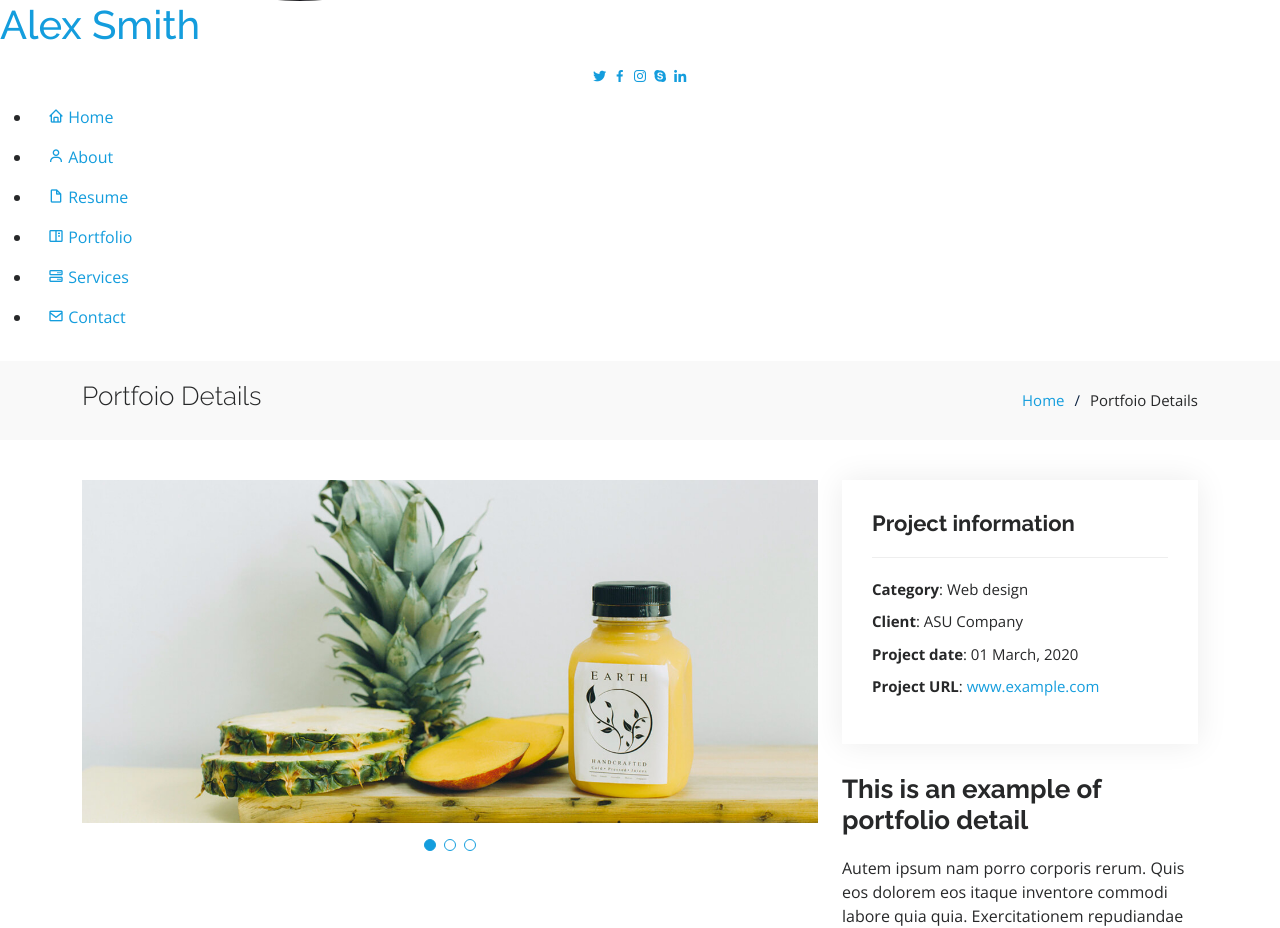
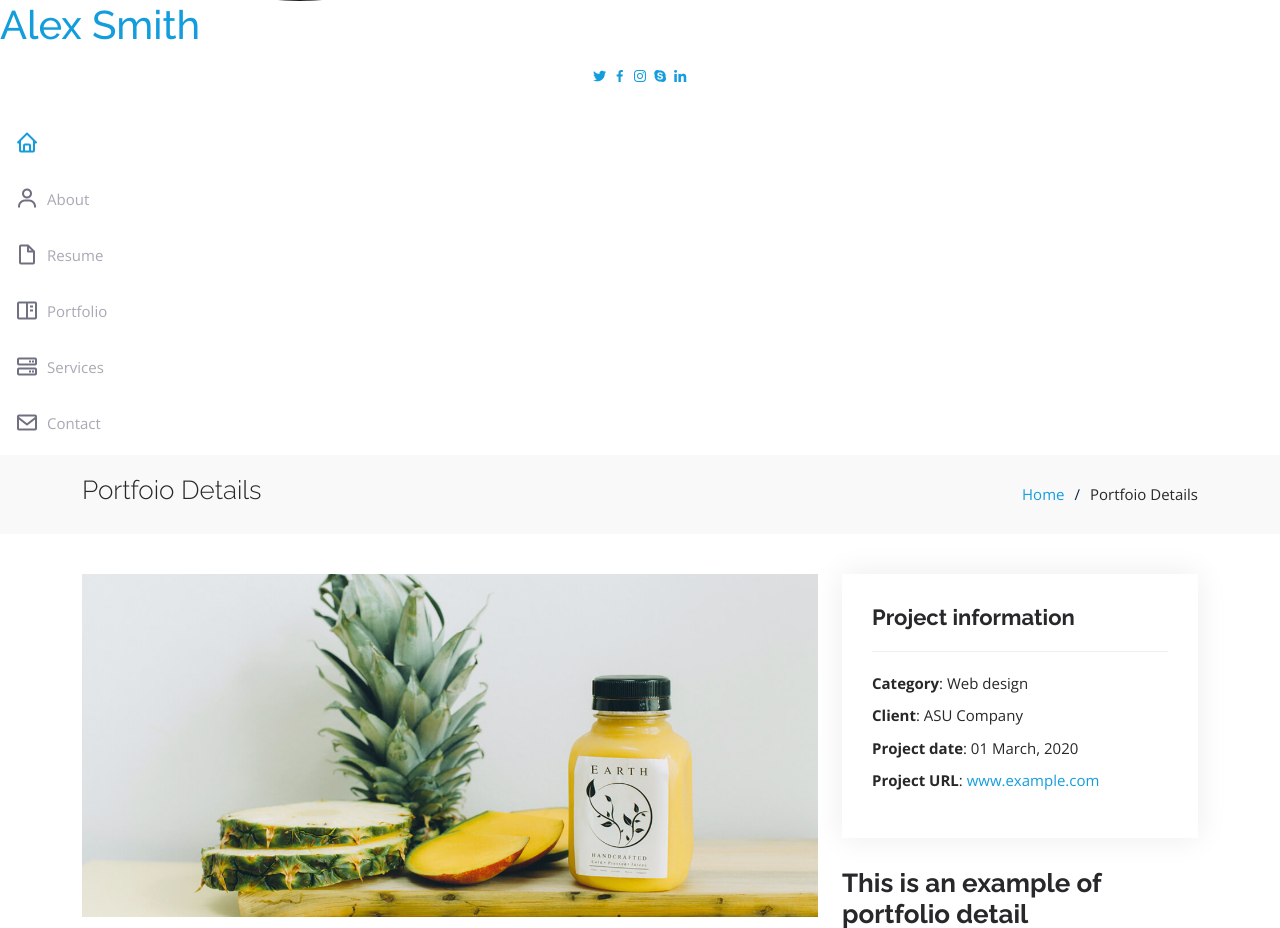
Before and after one commit to leonardusdimask/leonardusdimask.github.io, a PHP site: page /portfolio-details.html in a window 1280 px wide. Shown: the part 599-1527 px from the top of the page. Run offline with PHP 8.4, Linux system fonts and the light colour scheme.

Commit message:
Reupdate FIX

```diff
--- a/assets/css/animasi.css
+++ b/assets/css/animasi.css
@@ -46,15 +46,21 @@
 .rainbow-marker-loader {
   display: block;
   position: fixed;
+  width: 100%;
+  height: 100%;
+  max-width: 100%;
   top: 0;
   bottom: 0;
   left: 0;
   right: 0;
+  opacity: 1;
   transition: all 1.5s 2s ease-in-out;
   border: 0.5rem solid var(--color-crayon);
   border-radius: 0.5rem;
   animation: infinite alternate rainbow-fill var(--duration) ease-in-out;
   box-sizing: border-box;
+  margin: auto;
+  display: flex;
   z-index: 9999;
 }
 
--- a/assets/css/style.css
+++ b/assets/css/style.css
@@ -65,11 +65,90 @@ h6 {
   opacity: 1;
 }
 
-/*---------------------------------
+/*--------------------------------------------------------------
+# Header
+--------------------------------------------------------------*/
+#header {
+  position: hidden;
+}
 
 /*--------------------------------------------------------------
 # Navigation Menu
 --------------------------------------------------------------*/
+/* Desktop Navigation */
+.nav-menu {
+  padding: 30px 0 0 0;
+}
+
+.nav-menu * {
+  margin: 0;
+  padding: 0;
+  list-style: none;
+}
+
+.nav-menu > ul > li {
+  position: relative;
+  white-space: nowrap;
+}
+
+.nav-menu a {
+  display: flex;
+  align-items: center;
+  color: #a8a9b4;
+  padding: 12px 15px;
+  margin-bottom: 8px;
+  transition: 0.3s;
+  font-size: 15px;
+}
+
+.nav-menu a i {
+  font-size: 24px;
+  padding-right: 8px;
+  color: #6f7180;
+}
+
+.nav-menu a:hover,
+.nav-menu .active,
+.nav-menu li:hover > a {
+  text-decoration: none;
+  color: #fff;
+}
+
+.nav-menu a:hover i,
+.nav-menu .active i,
+.nav-menu li:hover > a i {
+  color: #149ddd;
+}
+
+/* Mobile Navigation */
+.mobile-nav-toggle {
+  position: fixed;
+  right: 15px;
+  top: 15px;
+  z-index: 9998;
+  border: 0;
+  font-size: 24px;
+  transition: all 0.4s;
+  outline: none !important;
+  background-color: #149ddd;
+  color: #fff;
+  width: 40px;
+  height: 40px;
+  display: inline-flex;
+  align-items: center;
+  justify-content: center;
+  line-height: 0;
+  border-radius: 50px;
+  cursor: pointer;
+}
+
+.mobile-nav-active {
+  overflow: hidden;
+}
+
+.mobile-nav-active #header {
+  left: 0;
+}
 
 /*--------------------------------------------------------------
 # Hero Section
--- a/assets/css/testing.css
+++ b/assets/css/testing.css
@@ -9,7 +9,7 @@
   -webkit-box-pack: justify;
   -ms-flex-pack: justify;
   justify-content: space-between;
-  opacity: 93%;
+  opacity: 90%;
 }
 .navbar > .container,
 .navbar > .container-fluid {
```
Also changed, not shown: assets/css/styledimas.css (+5 -8 lines).
